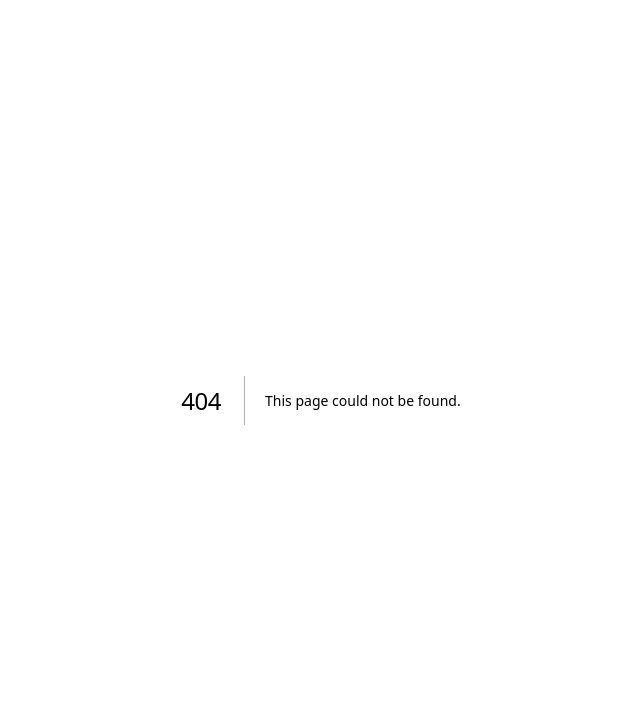
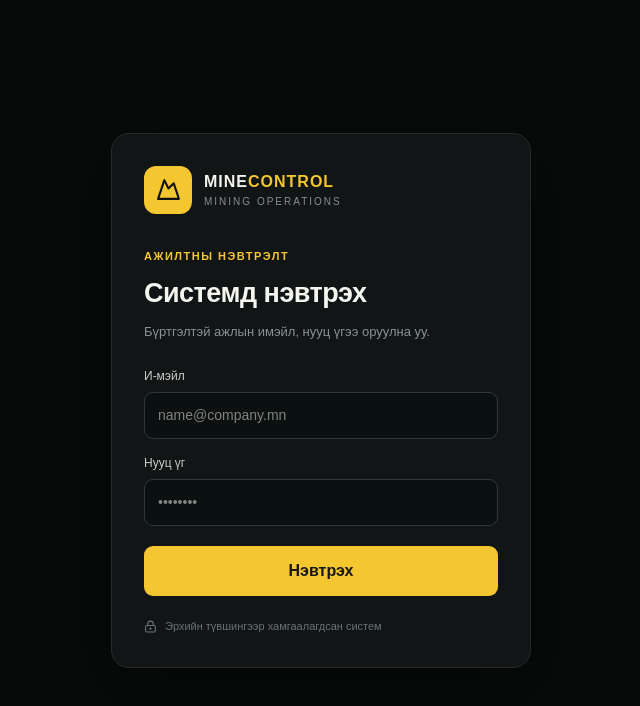
Before and after one commit to Tsogtoo777/Mine-control, a Next.js app: page /login in a window 1280 px wide. Before the commit this address had no page. Shown: the top 706 px of the page, without its empty margins (319-959 px from the left). Built offline with nearby package versions, Linux system fonts and the light colour scheme.

Commit message:
feat(auth): add src/app/login/page.tsx

```diff
--- /dev/null
+++ b/src/app/login/page.tsx
@@ -0,0 +1,69 @@
+'use client';
+
+import { FormEvent, useState } from 'react';
+import { useRouter } from 'next/navigation';
+import { LockKeyhole, Mountain } from 'lucide-react';
+import { createClient } from '@/lib/supabase/client';
+
+export default function LoginPage() {
+  const router = useRouter();
+  const [email, setEmail] = useState('');
+  const [password, setPassword] = useState('');
+  const [busy, setBusy] = useState(false);
+  const [error, setError] = useState('');
+
+  async function handleSubmit(event: FormEvent<HTMLFormElement>) {
+    event.preventDefault();
+    setError('');
+    setBusy(true);
+
+    try {
+      const supabase = createClient();
+      if (!supabase) throw new Error('Supabase тохиргоо олдсонгүй. Environment Variables-ийг шалгана уу.');
+
+      const { error: signInError } = await supabase.auth.signInWithPassword({
+        email: email.trim(),
+        password,
+      });
+
+      if (signInError) throw signInError;
+      router.replace('/');
+      router.refresh();
+    } catch (err) {
+      setError(err instanceof Error ? err.message : 'Нэвтрэхэд алдаа гарлаа.');
+    } finally {
+      setBusy(false);
+    }
+  }
+
+  return (
+    <main style={{ minHeight: '100vh', display: 'grid', placeItems: 'center', background: '#090b0b', padding: 24 }}>
+      <section style={{ width: '100%', maxWidth: 420, border: '1px solid #252b2b', borderRadius: 18, background: '#111515', padding: 32, color: '#f5f5f0', boxShadow: '0 24px 80px #0008' }}>
+        <div style={{ display: 'flex', alignItems: 'center', gap: 12, marginBottom: 34 }}>
+          <div style={{ width: 48, height: 48, borderRadius: 12, background: '#f4c62f', color: '#101212', display: 'grid', placeItems: 'center' }}><Mountain size={25}/></div>
+          <div><div style={{ fontWeight: 900, letterSpacing: 1 }}>MINE<span style={{ color: '#f4c62f' }}>CONTROL</span></div><div style={{ color: '#859090', fontSize: 10, letterSpacing: 2 }}>MINING OPERATIONS</div></div>
+        </div>
+        <div style={{ color: '#f4c62f', fontSize: 11, fontWeight: 800, letterSpacing: 1.5 }}>АЖИЛТНЫ НЭВТРЭЛТ</div>
+        <h1 style={{ fontSize: 27, margin: '9px 0 8px' }}>Системд нэвтрэх</h1>
+        <p style={{ color: '#899393', fontSize: 13, marginBottom: 26 }}>Бүртгэлтэй ажлын имэйл, нууц үгээ оруулна уу.</p>
+        <form onSubmit={handleSubmit} style={{ display: 'grid', gap: 15 }}>
+          <label style={{ display: 'grid', gap: 7, fontSize: 12, color: '#c6ceca' }}>И-мэйл
+            <input type="email" autoComplete="username" required value={email} onChange={e => setEmail(e.target.value)} placeholder="name@company.mn" style={fieldStyle}/>
+          </label>
+          <label style={{ display: 'grid', gap: 7, fontSize: 12, color: '#c6ceca' }}>Нууц үг
+            <input type="password" autoComplete="current-password" required value={password} onChange={e => setPassword(e.target.value)} placeholder="••••••••" style={fieldStyle}/>
+          </label>
+          {error && <div role="alert" style={{ border: '1px solid #7f3434', background: '#351b1b', color: '#ffb5a8', padding: 11, borderRadius: 9, fontSize: 12 }}>{error}</div>}
+          <button disabled={busy} type="submit" style={{ border: 0, borderRadius: 9, padding: '13px 16px', marginTop: 5, background: busy ? '#9b8127' : '#f4c62f', color: '#171717', fontWeight: 800, cursor: busy ? 'wait' : 'pointer' }}>{busy ? 'Нэвтэрч байна…' : 'Нэвтрэх'}</button>
+        </form>
+        <div style={{ display: 'flex', alignItems: 'center', gap: 8, color: '#697474', fontSize: 11, marginTop: 22 }}><LockKeyhole size={13}/> Эрхийн түвшингээр хамгаалагдсан систем</div>
+      </section>
+    </main>
+  );
+}
+
+const fieldStyle = {
+  width: '100%', boxSizing: 'border-box' as const, border: '1px solid #303939',
+  borderRadius: 9, background: '#0b1010', color: '#f5f5f0', padding: '12px 13px',
+  outline: 'none', fontSize: 14,
+};
```
